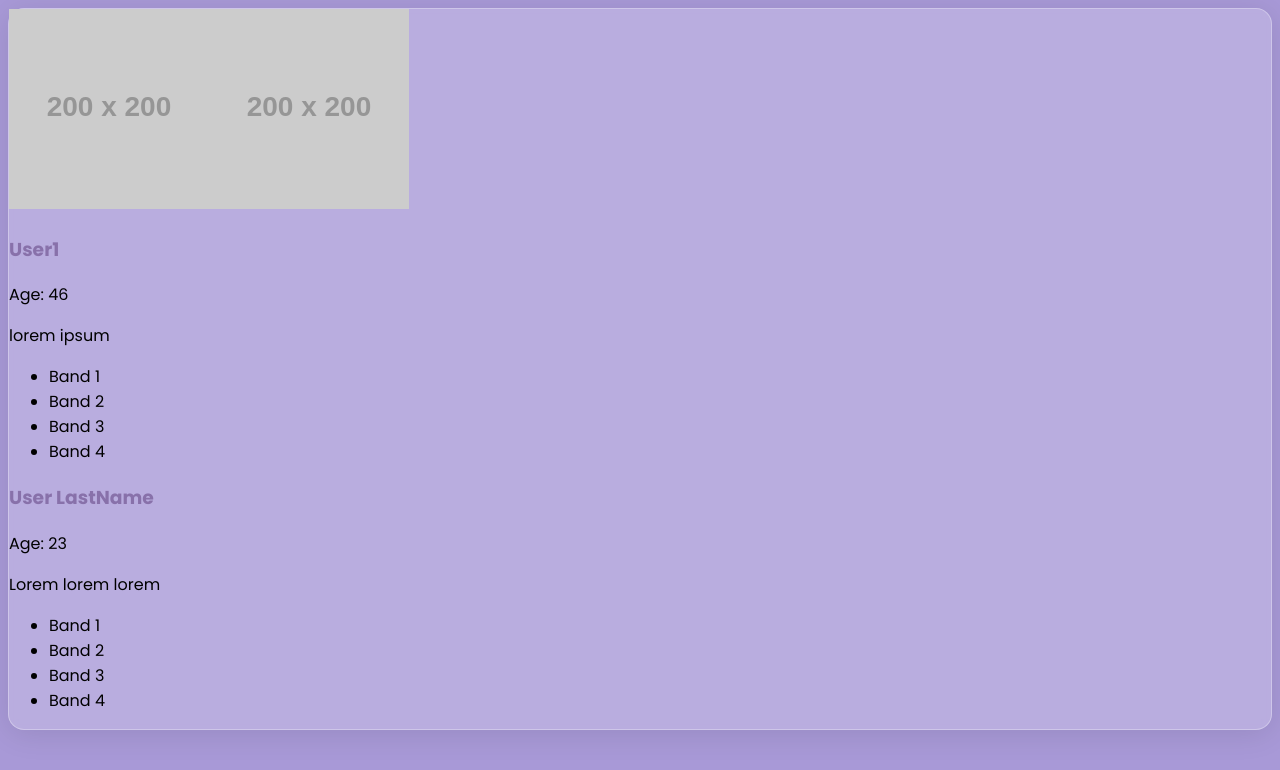
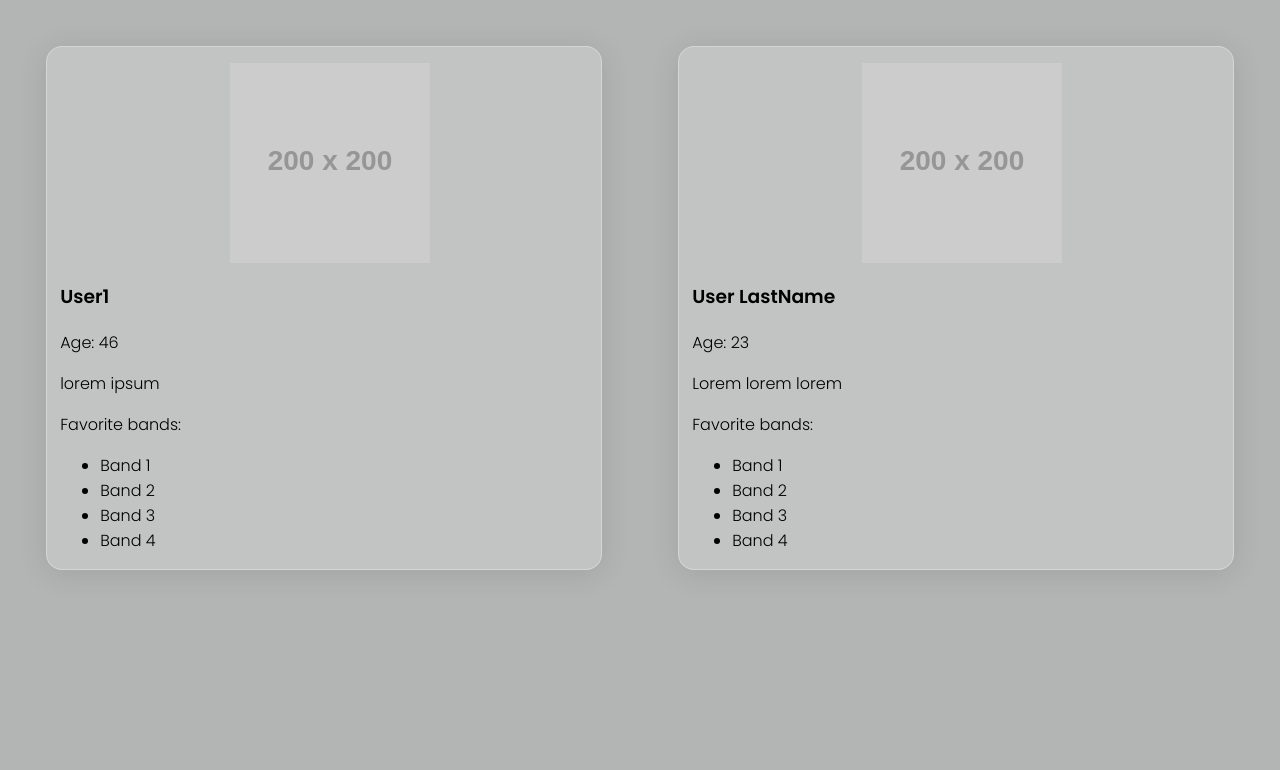
Before and after one commit to DianaAmpudia/JS-06-DOM, a plain HTML site: page index.html in a window 1280 px wide. Drawn offline with Linux system fonts and the light colour scheme; placeholder pictures from the web are drawn by us; a web font is replaced by a local one.

Commit message:
changes to the createUserCard function and added changes to CSS

```diff
--- a/index.html
+++ b/index.html
@@ -4,17 +4,16 @@
     <meta charset="UTF-8" />
     <meta name="viewport" content="width=device-width, initial-scale=1.0" />
     <title>JS-06 DOM Manipulation</title>
-    <link rel="preconnect" href="https://fonts.googleapis.com">
-<link rel="preconnect" href="https://fonts.gstatic.com" crossorigin>
-<link href="https://fonts.googleapis.com/css2?family=Playwrite+CZ:wght@100..400&family=Poppins:ital,wght@0,100;0,200;0,300;0,400;0,500;0,600;0,700;0,800;0,900;1,100;1,200;1,300;1,400;1,500;1,600;1,700;1,800;1,900&family=Roboto+Mono:ital,wght@0,100..700;1,100..700&display=swap" rel="stylesheet">
+    <link rel="preconnect" href="https://fonts.googleapis.com" />
+    <link rel="preconnect" href="https://fonts.gstatic.com" crossorigin />
+    <link
+      href="https://fonts.googleapis.com/css2?family=Playwrite+CZ:wght@100..400&family=Poppins:ital,wght@0,100;0,200;0,300;0,400;0,500;0,600;0,700;0,800;0,900;1,100;1,200;1,300;1,400;1,500;1,600;1,700;1,800;1,900&family=Roboto+Mono:ital,wght@0,100..700;1,100..700&display=swap"
+      rel="stylesheet"
+    />
     <link rel="stylesheet" href="/styles.css" />
     <script src="/main.js" defer async></script>
   </head>
   <body>
-    <div id="container" class="container">
-      <div id="card-container" class="card">
-        <div id="card-img-container"></div>
-      </div>
-    </div>
+    <div id="container" class="container"></div>
   </body>
 </html>
--- a/main.js
+++ b/main.js
@@ -20,13 +20,22 @@ const USERS = [
     fav_music: {
       bands: ["Band 1", "Band 2", "Band 3", "Band 4"],
     },
-  },
+  }
 ];
 
-// Function to create a card for each user
+// Function to create a card for each user.
+// Intead of using document.getElementById, now we use document.createElement to create a container for every user.
 function createUserCard(user) {
-  const card = document.getElementById("card-container");
-  const cardImgContainer = document.getElementById("card-img-container");
+  //const card = document.getElementById("card-container");
+  //const cardImgContainer = document.getElementById("card-img-container");
+
+  const card = document.createElement("div");
+  card.classList.add("card");
+  card.id = ("card-container");
+
+  const cardImgContainer = document.createElement("div");
+  cardImgContainer.id = "card-img-container";
+  card.appendChild(cardImgContainer);
 
   // Create image element
   const imageElement = document.createElement("img");
@@ -49,12 +58,14 @@ function createUserCard(user) {
   cardDescriptionElement.textContent = user.description;
 
   // Create favorite music element
-  const favoriteMusicElement = document.createElement("ul");
+  const favMusicElement= document.createElement("p");
+  favMusicElement.textContent = "Favorite bands: ";
+  const favoriteBandsElement = document.createElement("ul");
   user.fav_music.bands.forEach((band) => {
     const listItem = document.createElement("li");
     listItem.textContent = band;
     // Append list item to favorite music list
-    favoriteMusicElement.appendChild(listItem);
+    favoriteBandsElement.appendChild(listItem);
   });
 
   //Render user card
@@ -62,13 +73,16 @@ function createUserCard(user) {
     cardTitle,
     cardAgeElement,
     cardDescriptionElement,
-    favoriteMusicElement
+    favMusicElement,
+    favoriteBandsElement
   );
 
   return card;
 }
 
-// Create and add a card for each user
+// Creates a card for each user and appends it to the container
+const container = document.getElementById("container");
 USERS.forEach((user) => {
-  createUserCard(user);
+  const userCard = createUserCard(user);
+  container.appendChild(userCard);
 });
--- a/styles.css
+++ b/styles.css
@@ -1,20 +1,35 @@
-* {
+body {
+  background: rgb(179, 180, 180);
   font-family: "Poppins", sans-serif;
+  font-weight: 300;
 }
 
-body {
-  background: rgb(168, 153, 215);
-}
-
-.card-title {
-  color: rgb(136, 113, 170);
+.container {
+  display: flex;
+  flex-direction: row;
+  justify-content: center;
 }
 
 .card {
+  align-items: center;
   background: rgba(255, 255, 255, 0.2);
   border-radius: 16px;
   box-shadow: 0 4px 30px rgba(0, 0, 0, 0.1);
   backdrop-filter: blur(5px);
   -webkit-backdrop-filter: blur(5px);
   border: 1px solid rgba(255, 255, 255, 0.3);
+  padding-left: 1vw;
+  margin: 3vw;
+  width: 60vw;
 }
+
+#card-img-container {
+  margin: 2vh;
+  display: flex;
+  justify-content: center;
+}
+
+.card-title {
+  color: black;
+  font-weight: 600;
+}
```
